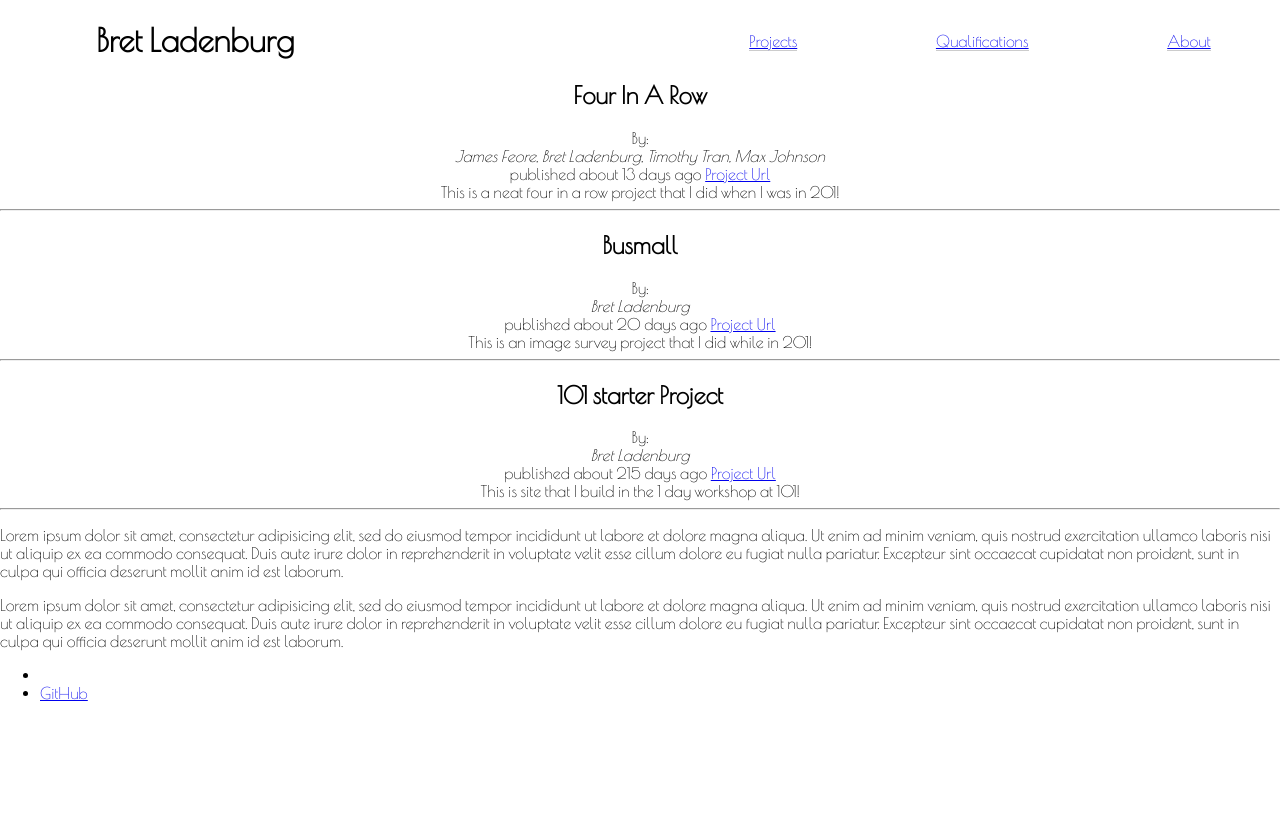
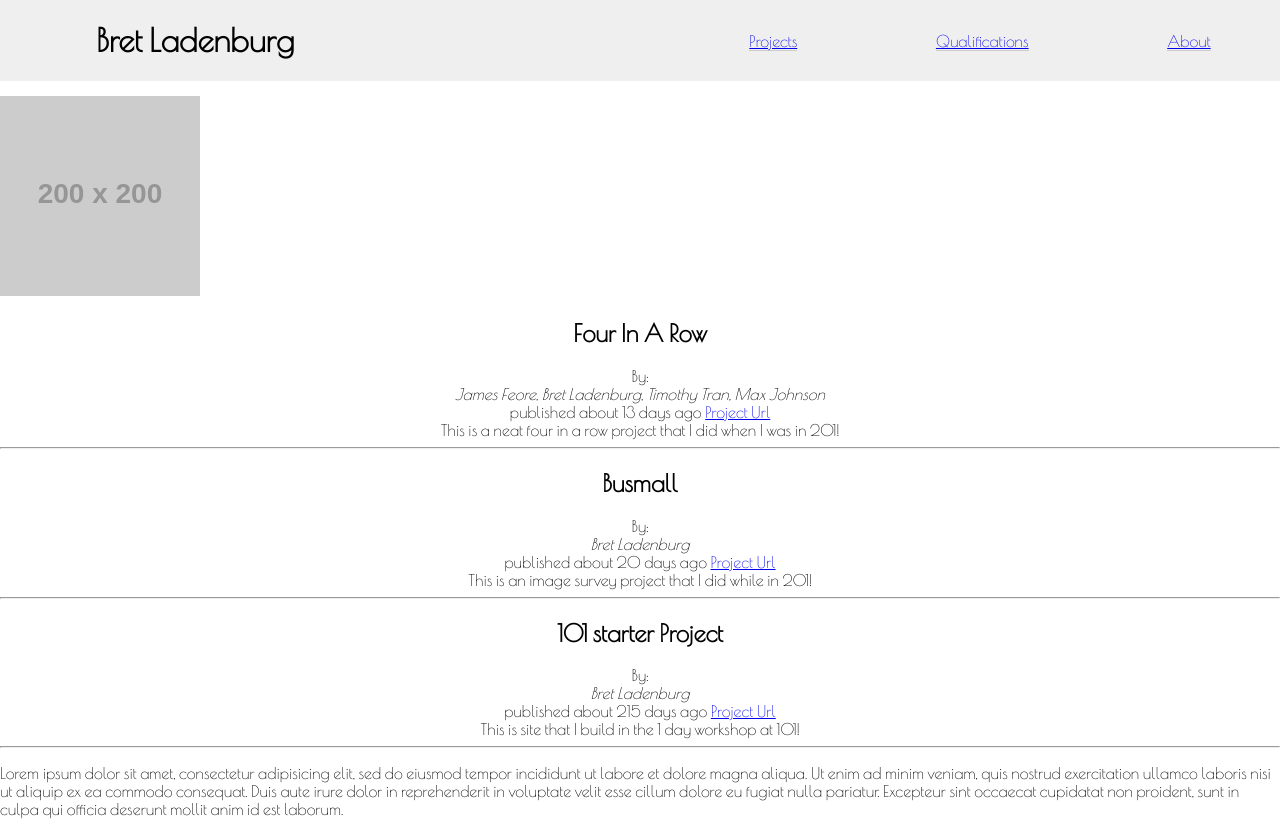
Before and after one commit to bretladenburg/portfolio, a plain HTML site: page index.html in a window 1280 px wide. Shown: the top 821 px of the page. Before the commit the page ends 800 px from the top, so only its background shows below. Drawn offline with nearby package versions, Linux system fonts and the light colour scheme; placeholder pictures from the web are drawn by us.

Commit message:
finally got my fixed header to work with the rest of my portfolio page

```diff
--- a/index.html
+++ b/index.html
@@ -22,7 +22,7 @@
         <nav class='main-nav'>
           <i class="fa fa-bars" id='icon-menu' aria-hidden="true"></i>
           <ul>
-              <li class='tab' data content='articles'><a href='#' class='icon-home'>Projects</a></li>
+            <li class='tab' data content='projects'><a href='#' class='icon-home'>Projects</a></li>
             <li class='tab' data content='qualifications'><a href='#' class='icon-qual'>Qualifications</a></li>
             <li class='tab' data content='about'><a href='#' class='icon-address-book'>About</a></li>
           </ul>
@@ -30,9 +30,11 @@
       </div>
     </section>
   </header>
-  <!-- <section id='carousel' class='tab-content'>
-    carousel goes here
-  </section>  -->
+  <main>
+    <section id='carousel' class='tab-content'>
+      <!-- carousel goes here -->
+      <img src='https:placehold.it/200x200'>
+    </section>
     <section id='articles'>
       <!-- projects -->
       <article class="template" data-category="">
@@ -55,6 +57,7 @@
       <!-- about -->
       <p>Lorem ipsum dolor sit amet, consectetur adipisicing elit, sed do eiusmod tempor incididunt ut labore et dolore magna aliqua. Ut enim ad minim veniam, quis nostrud exercitation ullamco laboris nisi ut aliquip ex ea commodo consequat. Duis aute irure dolor in reprehenderit in voluptate velit esse cillum dolore eu fugiat nulla pariatur. Excepteur sint occaecat cupidatat non proident, sunt in culpa qui officia deserunt mollit anim id est laborum.</p>
     </section>
+  </main>
   <footer>
     <!-- links will go here -->
     <ul>
--- a/styles/base.css
+++ b/styles/base.css
@@ -3,7 +3,7 @@
 }
 
 img {
-  width: 100%;
+  /*width: 100%;*/
 }
 
 header {
@@ -25,3 +25,7 @@ h2 {
 p {
 
 }
+
+main {
+  padding-top: 12vh;
+}
--- a/styles/modules.css
+++ b/styles/modules.css
@@ -4,10 +4,10 @@
 }
 
 .fixed-header {
-  /*position: fixed;*/
+  position: fixed;
   width: 100%;
   background-color: #efefef;
-  /*z-index: 10;*/
+  z-index: 10;
 }
 
 .float-left {
@@ -45,9 +45,10 @@
 }
 
 #carousel {
-  /*margin-top: 0vh;
+  position:relative;
+  margin-top: 0vh;
   overflow: hidden;
-  top: 5vh;*/
+
 }
 
 #articles {
```
Lines whose indentation alone changed are shown as unchanged.
